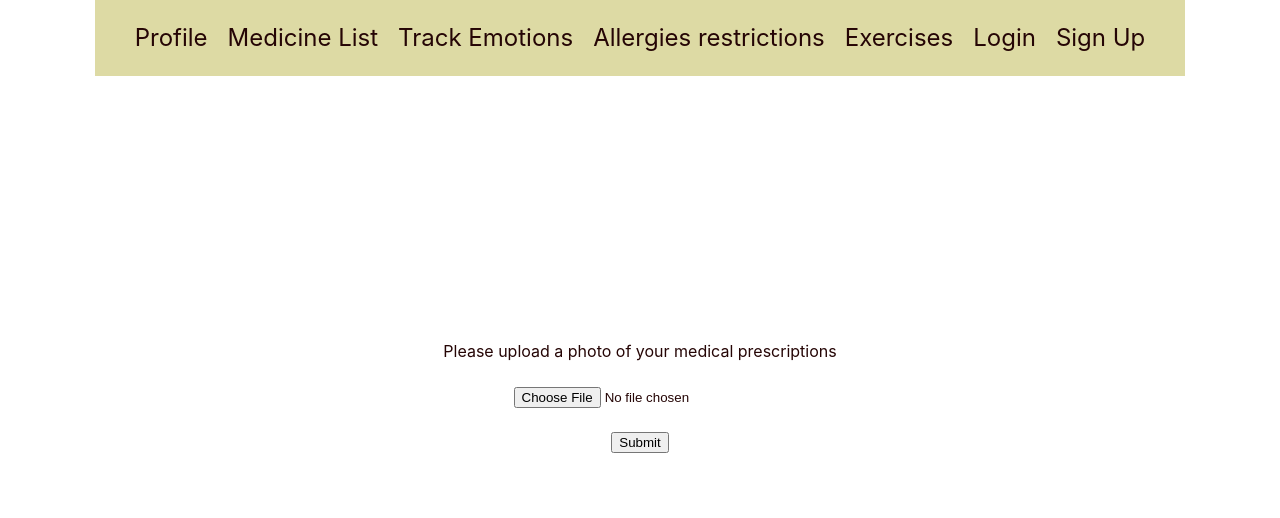
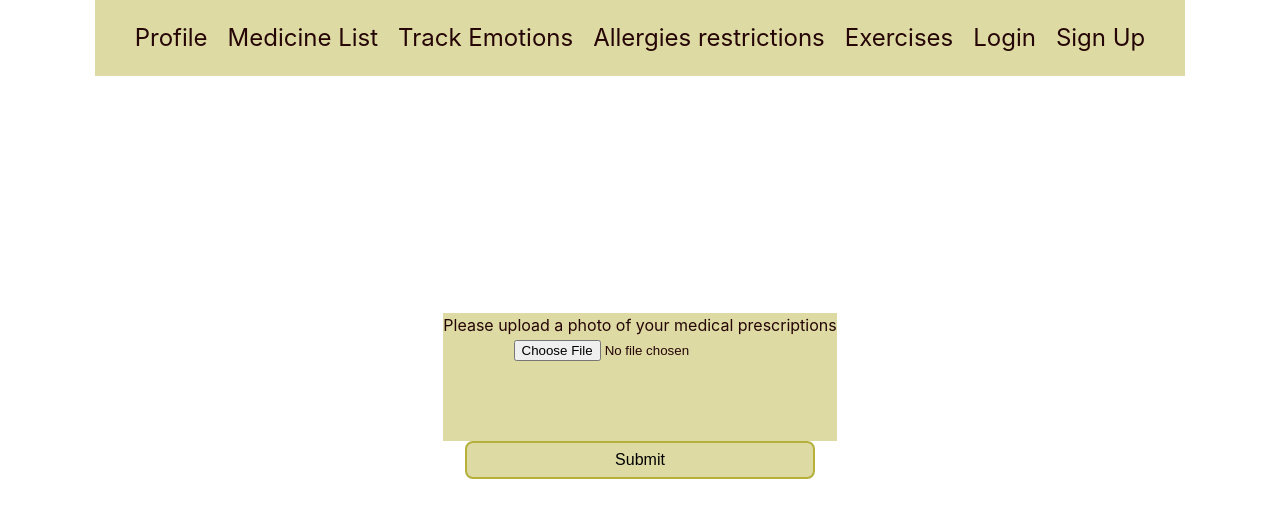
Before and after one commit to sameedJafri/medHealth, a React (Vite) app in the folder client/frontend/: page /Medicine in a window 1280 px wide. Shown: the top 518 px of the page. Built offline with nearby package versions, Linux system fonts and the light colour scheme.

Commit message:
This is a very basi layout on how to upload a file

```diff
--- a/client/frontend/src/Pages/Medicine.css
+++ b/client/frontend/src/Pages/Medicine.css
@@ -4,4 +4,24 @@
     justify-content: center; /* Horizontally centers the text */
     align-items: center;
     flex-direction: column;
+
 }
+.submit-button{
+    border-radius: 10px; /*to make border rounded*/
+    background-color: #dddaa4;
+    border: 2px solid #b5af3c;
+    width:350px;
+    padding: 8px;
+    font-size: 1em;
+    border-radius: 8px;
+    box-sizing: border-box;
+}
+.border-wrap{
+
+    background-color: #dddaa4;
+    height:20%;
+    width: 100%;
+    width: fit-content;
+    justify-content: center; /* Horizontally centers the text */
+    align-items: center;
+}
--- a/client/frontend/src/Pages/Medicine.jsx
+++ b/client/frontend/src/Pages/Medicine.jsx
@@ -8,10 +8,12 @@ function Medicine() {
         <div className = "wraper">
             <NavBar/>
             <div className = "wrap">
+                <div class = "border-wrap">
             <label class="form-label" for="customFile">Please upload a photo of your medical prescriptions</label><br/>
             <input type="file" class="form-control" id="customFile" />
             <br/>
-            <input type= "button" className = "submit"value = "Submit"/>
+            </div>
+            <input type= "button" className = "submit-button"value = "Submit"/>
             </div>
         </div>
     )
```
